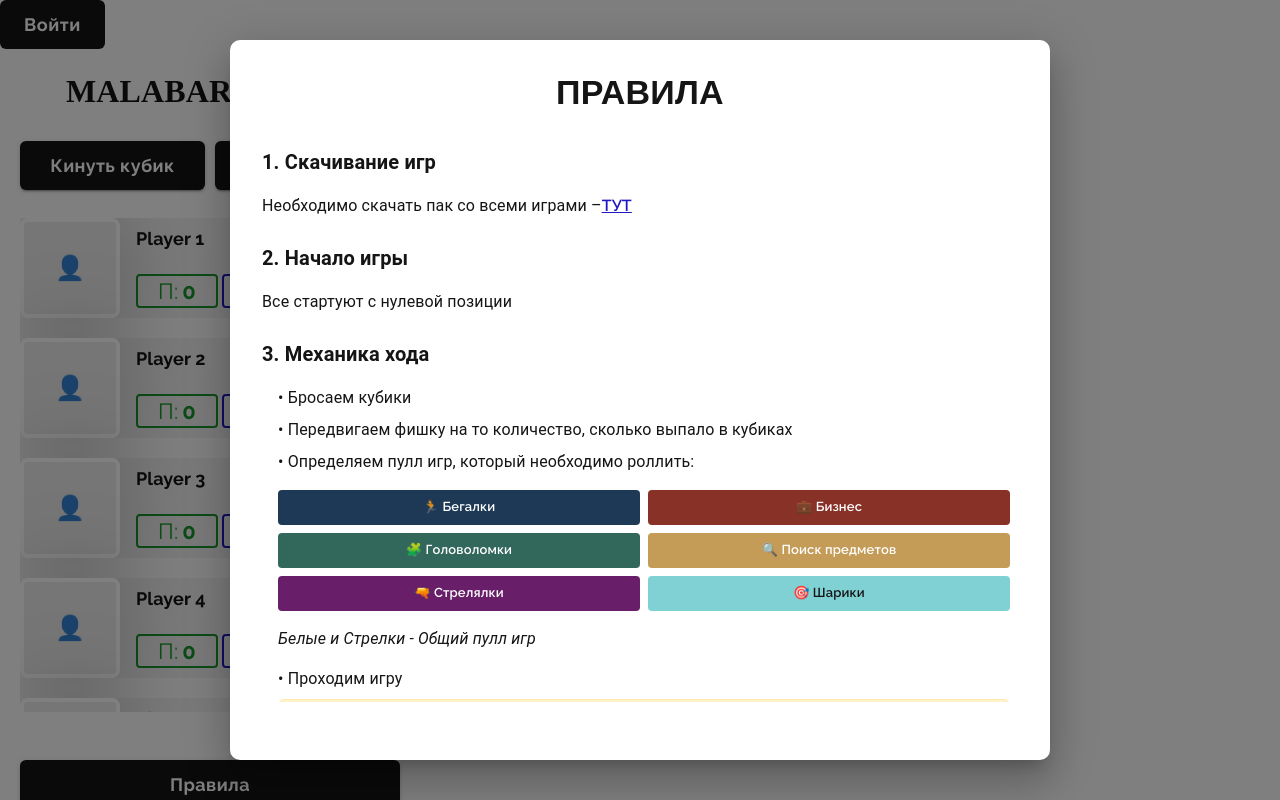
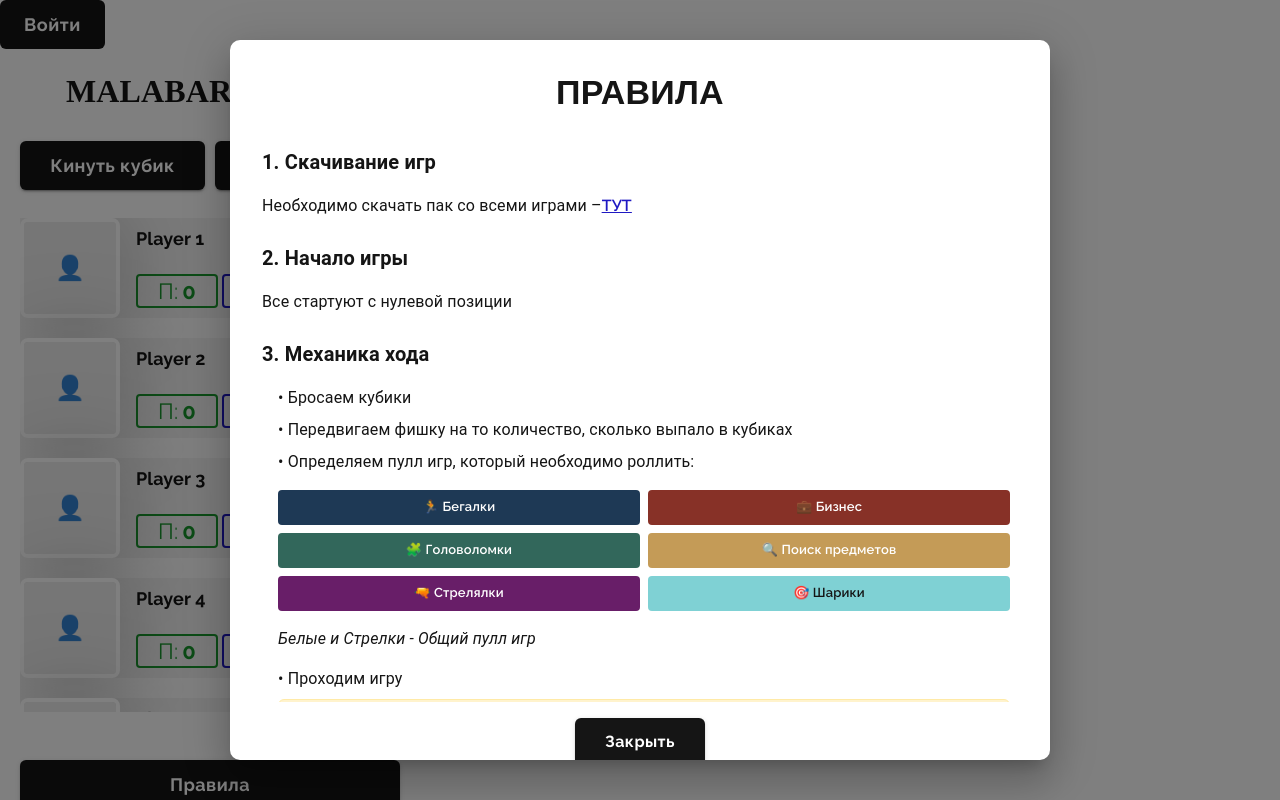
Before and after one commit to Slendi-i/malabar, a Next.js app: page / in a window 1280 px wide. Both pictures are taken after a click on the button "Правила". Shown: the top 800 px of the page. Built offline with nearby package versions, Linux system fonts and the light colour scheme; no server answers.

Commit message:
malabar v.1.3.0

```diff
--- a/components/RulesModal.js
+++ b/components/RulesModal.js
@@ -205,7 +205,8 @@ export default function RulesModal({ open, onClose }) {
             bgcolor: '#D4EDDA',
             border: '1px solid #C3E6CB',
             borderRadius: '6px',
-            p: 2
+            p: 2,
+            mb: 3
           }}>
             <Typography variant="h6" sx={{ fontWeight: 600, mb: 1, color: '#155724' }}>
               🏆 Победа
@@ -214,6 +215,66 @@ export default function RulesModal({ open, onClose }) {
               Побеждает тот, кто быстрее коснется финиша на 151 ячейке
             </Typography>
           </Box>
+
+          {/* Примечания */}
+          <Box sx={{ mb: 3 }}>
+            <Typography variant="h6" sx={{ mb: 2, fontWeight: 600, color: '#151515' }}>
+              📝 Примечания
+            </Typography>
+            <Box sx={{ pl: 2 }}>
+              <Typography sx={{ mb: 2 }}>
+                • Маршруты со стрелочками не делают мгновенный перенос из точки А в точку В, это альтернативный маршрут, где выбирается общий пулл игр, игры которого дропнуть НЕЛЬЗЯ.
+              </Typography>
+              <Typography sx={{ mb: 2 }}>
+                • Если в игре есть внутриигровые подсказки, ими пользоваться можно, но если в игре есть функционал пропуска головоломки/уровня подобным пользоваться нельзя.
+              </Typography>
+              <Typography sx={{ mb: 2 }}>
+                • Игры где есть выбор уровня, проходить нужно строго сначала и до конца, нельзя выбрать последний уровень и считать что игра пройдена, должны быть пройдены все уровни.
+              </Typography>
+              <Typography sx={{ mb: 2 }}>
+                • Играем, роллим кубики, игры, строго на стримах, любые действия должны быть зафиксированы.
+              </Typography>
+              <Typography sx={{ mb: 2 }}>
+                • Каждая игра проходится на среднем уровне сложности. Если в игре 2 уровня сложности, или 4, смотрим на слово "СРЕДНИЙ" или "НОРМАЛЬНАЯ" в любом из склонений и выбираем ее.
+              </Typography>
+              <Typography sx={{ mb: 2 }}>
+                • Каждую игру строго проверяйте на прохождение. Проверить самому все 1000+ игр нет возможности. Ваша задача увидеть что игра проходима, а не является бесконечной или сессионкой по типу "Пасьянса".
+              </Typography>
+              <Typography sx={{ mb: 2 }}>
+                • Как и на ретро-ивенте пользоваться интернетом, чтобы помочь себе в прохождении очередной головоломки - ЗАПРЕЩЕНО. Только с помощью чата. Помогать друг другу можно.
+              </Typography>
+              <Typography sx={{ mb: 2 }}>
+                • Перемещаем свою фишку самостоятельно, на сайте синхронизация происходит каждые 10 секунд, если вы взяли свою фишку, начали перетаскивать и ее откинуло на старое место, значит вы попали в момент синхронизации, просто подвиньте фишку снова.
+              </Typography>
+            </Box>
+          </Box>
+        </Box>
+
+        {/* Кнопка закрыть */}
+        <Box sx={{
+          display: 'flex',
+          justifyContent: 'center',
+          pt: 2
+        }}>
+          <Button
+            variant="contained"
+            onClick={onClose}
+            sx={{
+              bgcolor: '#151515',
+              color: '#FFFFFF',
+              fontFamily: 'Raleway, sans-serif',
+              fontWeight: 700,
+              fontSize: '16px',
+              '&:hover': {
+                bgcolor: '#333333'
+              },
+              padding: '10px 30px',
+              borderRadius: '6px',
+              textTransform: 'none'
+            }}
+          >
+            Закрыть
+          </Button>
         </Box>
 
       </Box>
```
